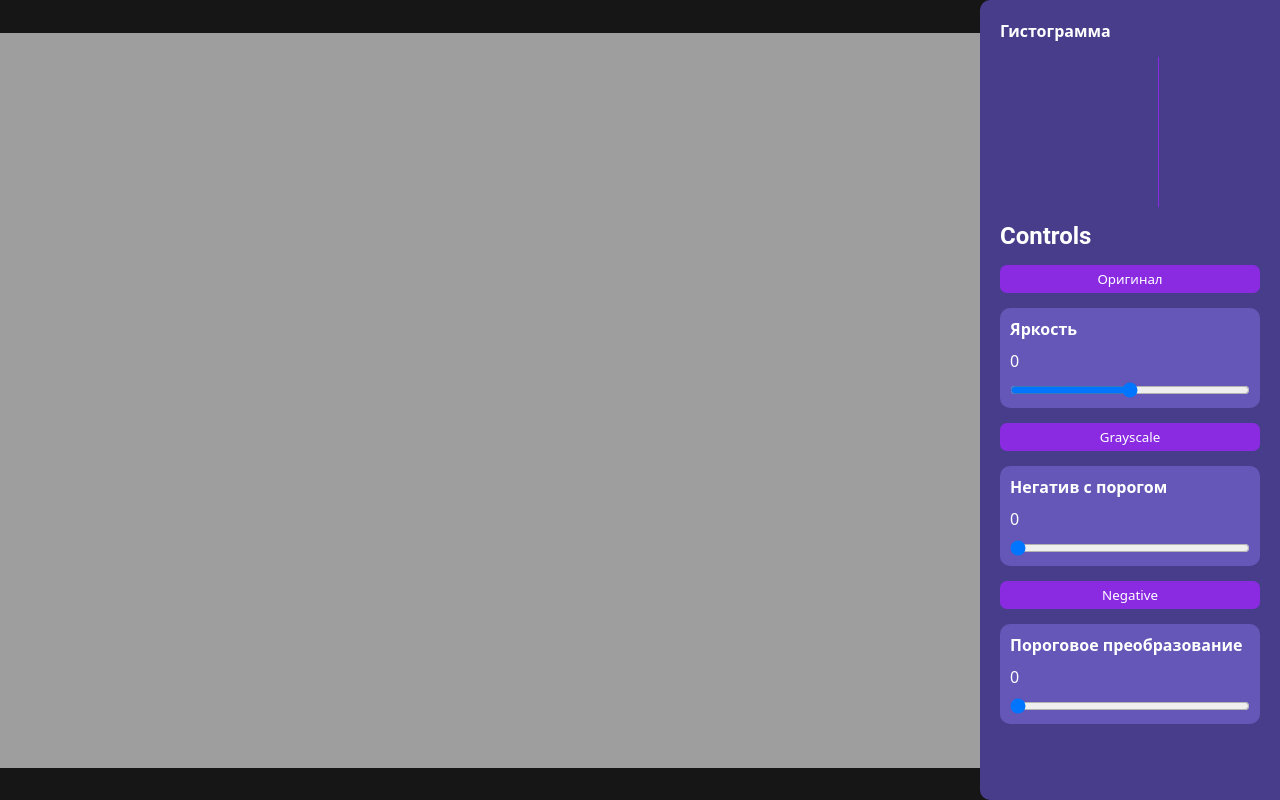
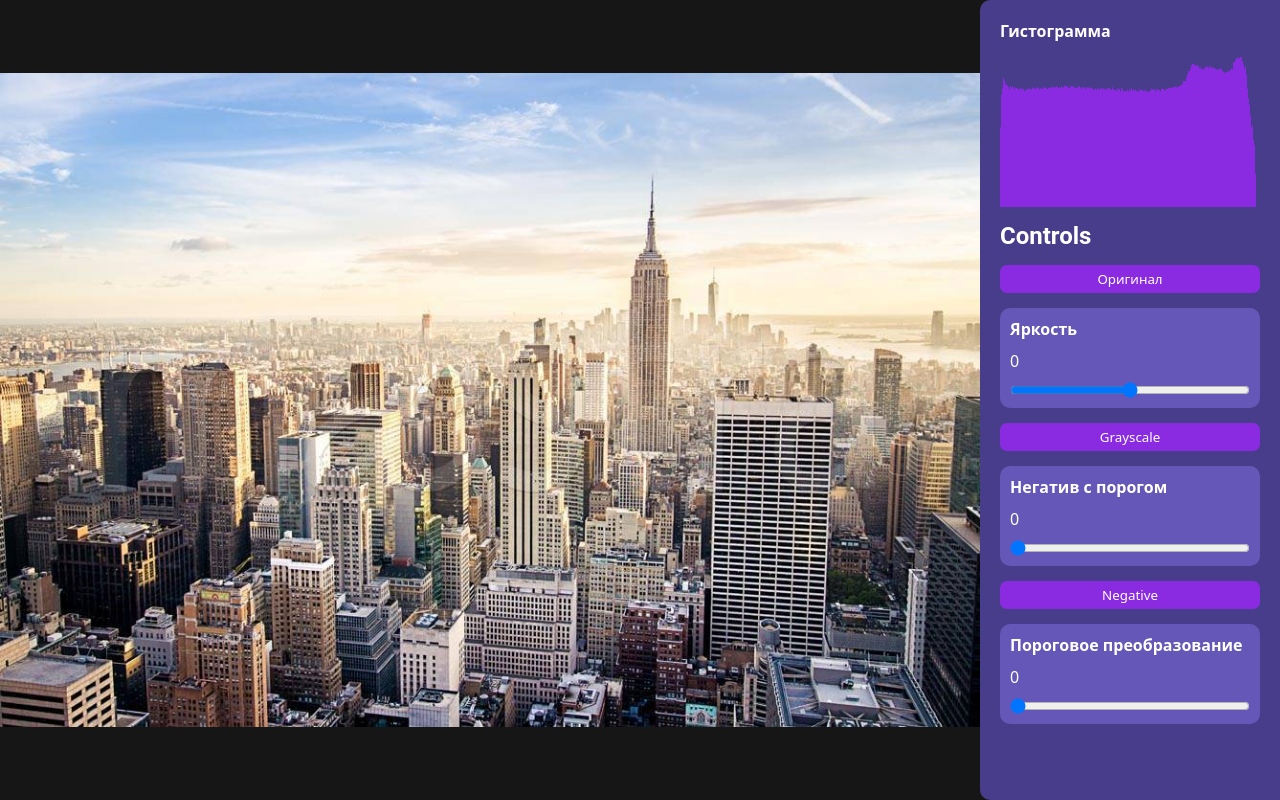
Before and after one commit to mshornikov/uni-image-processing, a website built with Vite: page index.html in a window 1280 px wide. Built offline with nearby package versions, Linux system fonts and the light colour scheme.

Commit message:
Исправление гистограммы

```diff
--- a/src/js/histogram.js
+++ b/src/js/histogram.js
@@ -1,10 +1,11 @@
 export const histogram = pixels => {
   let data = new Array(256).fill(0);
-    for (let i = 0; i < pixels.length; i += 4) {
-        data[pixels[i]] += 1;
-  }
+    for (let i = 0; i <= pixels.length; i += 4) {
+        const brightness = pixels[i] + pixels[i + 1] + pixels[i + 2];
+        data[brightness / 3] += 1;
+    }
     // Определяем размеры графика
-    const width = 300;
+    const width = 260;
     const height = 150;
     const margin = { top: 0, right: 0, bottom: 0, left: 0 };
     const innerWidth = width - margin.left - margin.right;
@@ -24,7 +25,7 @@ export const histogram = pixels => {
 
     // Создаем шкалу для оси x
     const xScale = d3.scaleLinear()
-                     .domain([0, 300])
+                     .domain([0, 260])
                      .range([0, innerWidth]);
 
     // Создаем логарифмическую шкалу для оси y
--- a/src/js/main.js
+++ b/src/js/main.js
@@ -6,7 +6,7 @@ import { negative } from './negative';
 import { binarization } from './binarization';
 
 const originalImg = new Image();
-originalImg.src = '/public/moscow.jpeg';
+originalImg.src = '/public/image.jpg';
 
 const changedImg = new Image();
 
--- a/src/style.css
+++ b/src/style.css
@@ -42,7 +42,7 @@ body {
     background-color: darkslateblue;
     border-radius: 10px 0 0 10px;
     overflow-y: auto;
-    overflow-x: hidden;
+    overflow-x: auto;
 }
 
 .controls__header {
```
